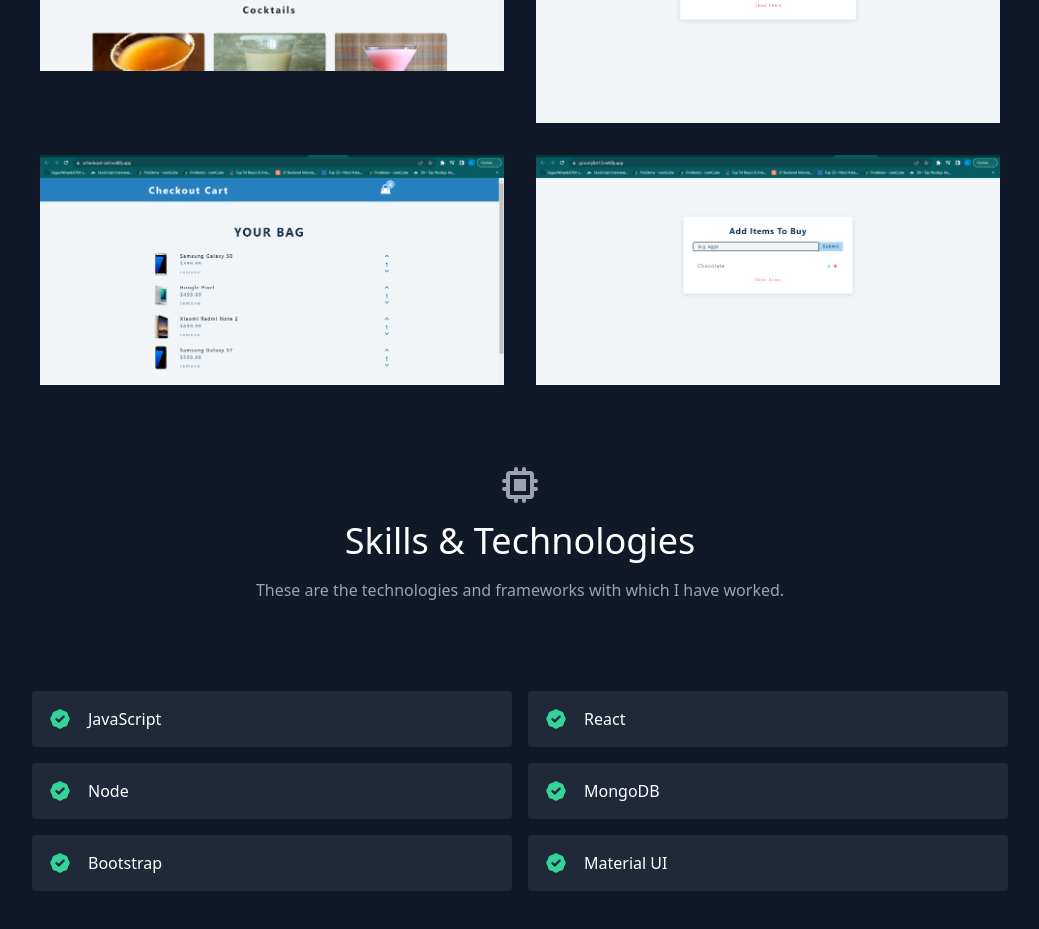
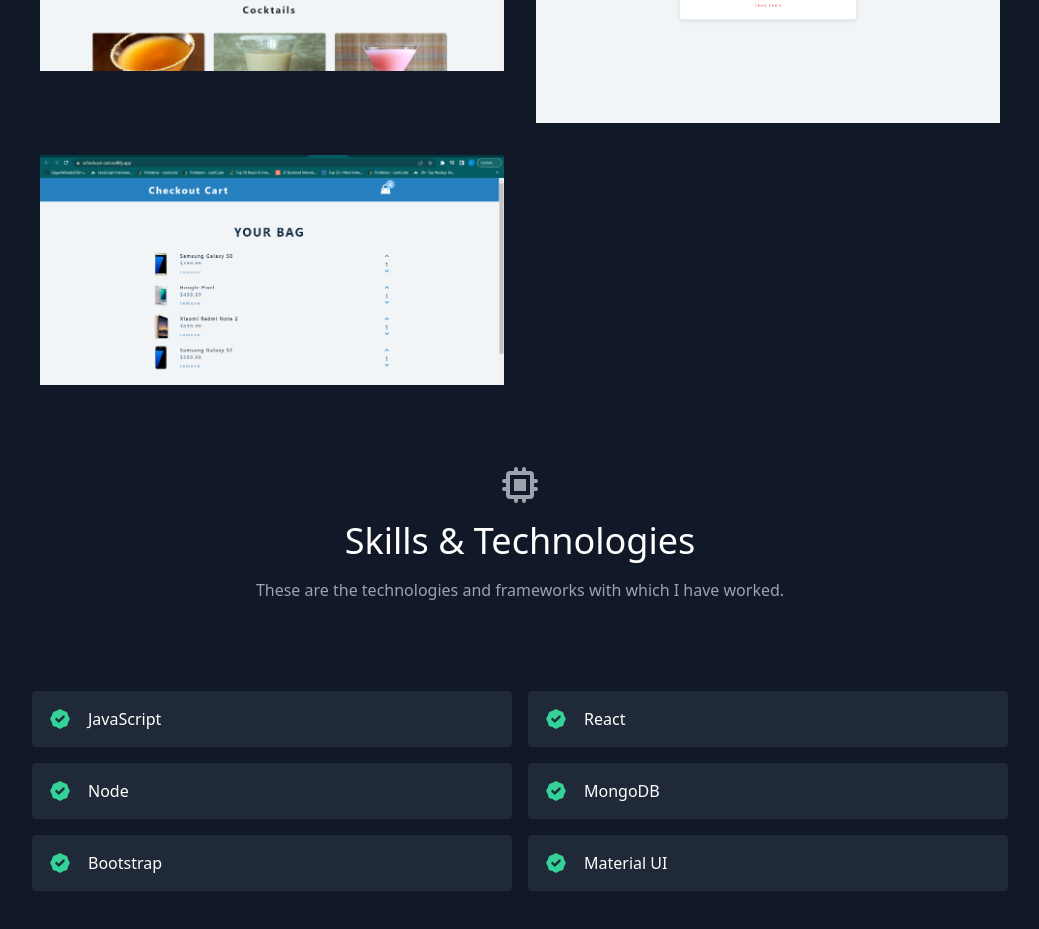
Before and after one commit to rishabsah13/portfolio, a React (Create React App) app: page / in a window 1280 px wide. Shown: the part 1220-2149 px from the top of the page, without its empty margins (120-1159 px from the left). Built offline with nearby package versions, Linux system fonts and the light colour scheme.

Commit message:
Update data.js

```diff
--- a/src/data.js
+++ b/src/data.js
@@ -39,14 +39,7 @@ export const projects = [
     image: "./cart.png",
     link: "https://xcheckout-cart.netlify.app/",
   },
-    {
-    title: "MERN Todo App",
-    subtitle: "CRUD App",
-    description:
-      "This app has been made with react as frontend using redux toolkit,nodejs as backend and mongoDB as database.",
-    image: "./todo.png",
-    link: "https://todortk-zuew4leo7-rishabsah13.vercel.app/",
-  },
+
 ];
 
 export const skills = [
```
